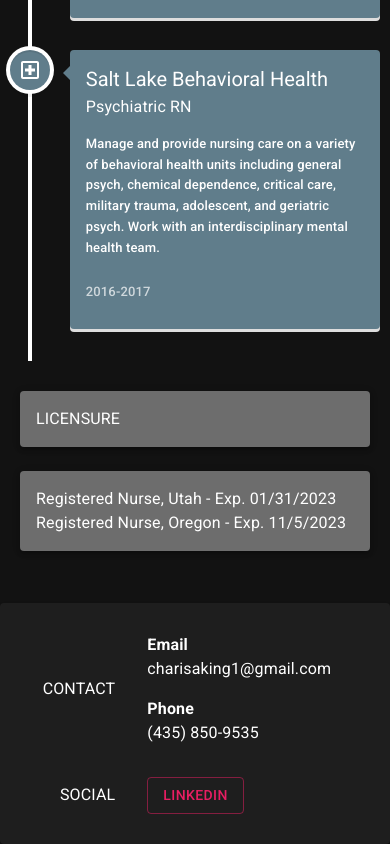
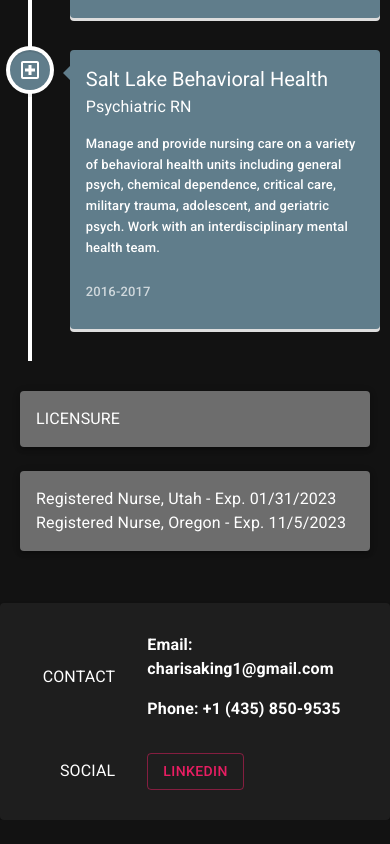
Before and after one commit to rickahlander/charisakingresume, a React (Create React App) app: page / in a window 390 px wide. Shown: the part 1549-2393 px from the top of the page. After the commit the page ends 2369 px from the top, so only its background shows below. Built offline with nearby package versions, Linux system fonts and the light colour scheme.

Commit message:
Obfusated email/phone

```diff
--- a/src/containers/Contact/index.jsx
+++ b/src/containers/Contact/index.jsx
@@ -6,6 +6,11 @@
 import Button from "@mui/material/Button";
 import openInNewTab from "../../utils/openInNewTab";
 import Box from "@mui/material/Box"
+import {UTF8ArrToStr, base64DecToArr} from "../../utils/Obfuscate"
+
+
+const email = "Y2hhcmlzYWtpbmcxQGdtYWlsLmNvbQ==";
+const phone = "KzEgKDQzNSkgODUwLTk1MzU=";
 
 const contact = () => (
   <Box sx={{ marginTop: "32px" }}>
@@ -15,12 +20,10 @@
           <Typography align="right">CONTACT</Typography>
         </Grid>
         <Grid item xs={8} sm={3}>
-          <Typography sx={{ fontWeight: 900 }}>Email</Typography>
-          <Typography>charisaking1@gmail.com</Typography>
+          <Typography sx={{ fontWeight: 900 }}>Email: {UTF8ArrToStr(base64DecToArr(email))}</Typography>
           <Typography sx={{ fontWeight: 900, marginTop: "16px" }}>
-            Phone
+            Phone: {UTF8ArrToStr(base64DecToArr(phone))}
           </Typography>
-          <Typography>(435) 850-9535</Typography>
         </Grid>
         <Grid item xs={4} sm={3}>
           <Typography align="right">SOCIAL</Typography>
--- /dev/null
+++ b/src/utils/Obfuscate.js
@@ -0,0 +1,160 @@
+export function b64ToUint6(nChr) {
+
+    return nChr > 64 && nChr < 91 ?
+      nChr - 65
+      : nChr > 96 && nChr < 123 ?
+        nChr - 71
+        : nChr > 47 && nChr < 58 ?
+          nChr + 4
+          : nChr === 43 ?
+            62
+            : nChr === 47 ?
+              63
+              :
+              0;
+
+  }
+
+  export function base64DecToArr(sBase64, nBlocksSize) {
+
+    var
+      sB64Enc = sBase64.replace(/[^A-Za-z0-9+/]/g, ""), nInLen = sB64Enc.length,
+      nOutLen = nBlocksSize ? Math.ceil((nInLen * 3 + 1 >> 2) / nBlocksSize) * nBlocksSize : nInLen * 3 + 1 >> 2, taBytes = new Uint8Array(nOutLen);
+
+    for (var nMod3, nMod4, nUint24 = 0, nOutIdx = 0, nInIdx = 0; nInIdx < nInLen; nInIdx++) {
+      nMod4 = nInIdx & 3;
+      nUint24 |= b64ToUint6(sB64Enc.charCodeAt(nInIdx)) << 6 * (3 - nMod4);
+      if (nMod4 === 3 || nInLen - nInIdx === 1) {
+        for (nMod3 = 0; nMod3 < 3 && nOutIdx < nOutLen; nMod3++, nOutIdx++) {
+          taBytes[nOutIdx] = (nUint24 >>> ((16 >>> nMod3) & 24)) & 255;
+        }
+        nUint24 = 0;
+
+      }
+    }
+
+    return taBytes;
+  }
+
+  /* Base64 string to array encoding */
+
+  export function uint6ToB64(nUint6) {
+
+    return nUint6 < 26 ?
+      nUint6 + 65
+      : nUint6 < 52 ?
+        nUint6 + 71
+        : nUint6 < 62 ?
+          nUint6 - 4
+          : nUint6 === 62 ?
+            43
+            : nUint6 === 63 ?
+              47
+              :
+              65;
+
+  }
+
+  export function base64EncArr(aBytes) {
+
+    var nMod3 = 2, sB64Enc = "";
+
+    for (var nLen = aBytes.length, nUint24 = 0, nIdx = 0; nIdx < nLen; nIdx++) {
+      nMod3 = nIdx % 3;
+      if (nIdx > 0 && (nIdx * 4 / 3) % 76 === 0) { sB64Enc += "\r\n"; }
+      nUint24 |= aBytes[nIdx] << ((16 >>> nMod3) & 24);
+      if (nMod3 === 2 || aBytes.length - nIdx === 1) {
+        sB64Enc += String.fromCharCode(uint6ToB64((nUint24 >>> 18) & 63), uint6ToB64((nUint24 >>> 12) & 63), uint6ToB64((nUint24 >>> 6) & 63), uint6ToB64(nUint24 & 63));
+        nUint24 = 0;
+      }
+    }
+
+    return sB64Enc.substr(0, sB64Enc.length - 2 + nMod3) + (nMod3 === 2 ? '' : nMod3 === 1 ? '=' : '==');
+
+  }
+
+  /* UTF-8 array to DOMString and vice versa */
+
+  export function UTF8ArrToStr(aBytes) {
+
+    var sView = "";
+
+    for (var nPart, nLen = aBytes.length, nIdx = 0; nIdx < nLen; nIdx++) {
+      nPart = aBytes[nIdx];
+      sView += String.fromCharCode(
+        nPart > 251 && nPart < 254 && nIdx + 5 < nLen ? /* six bytes */
+          /* (nPart - 252 << 30) may be not so safe in ECMAScript! So...: */
+          (nPart - 252) * 1073741824 + (aBytes[++nIdx] - 128 << 24) + (aBytes[++nIdx] - 128 << 18) + (aBytes[++nIdx] - 128 << 12) + (aBytes[++nIdx] - 128 << 6) + aBytes[++nIdx] - 128
+          : nPart > 247 && nPart < 252 && nIdx + 4 < nLen ? /* five bytes */
+            (nPart - 248 << 24) + (aBytes[++nIdx] - 128 << 18) + (aBytes[++nIdx] - 128 << 12) + (aBytes[++nIdx] - 128 << 6) + aBytes[++nIdx] - 128
+            : nPart > 239 && nPart < 248 && nIdx + 3 < nLen ? /* four bytes */
+              (nPart - 240 << 18) + (aBytes[++nIdx] - 128 << 12) + (aBytes[++nIdx] - 128 << 6) + aBytes[++nIdx] - 128
+              : nPart > 223 && nPart < 240 && nIdx + 2 < nLen ? /* three bytes */
+                (nPart - 224 << 12) + (aBytes[++nIdx] - 128 << 6) + aBytes[++nIdx] - 128
+                : nPart > 191 && nPart < 224 && nIdx + 1 < nLen ? /* two bytes */
+                  (nPart - 192 << 6) + aBytes[++nIdx] - 128
+                  : /* nPart < 127 ? */ /* one byte */
+                  nPart
+      );
+    }
+
+    return sView;
+
+  }
+
+  export function strToUTF8Arr(sDOMStr) {
+
+    var aBytes, nChr, nStrLen = sDOMStr.length, nArrLen = 0;
+
+    /* mapping... */
+
+    for (var nMapIdx = 0; nMapIdx < nStrLen; nMapIdx++) {
+      nChr = sDOMStr.charCodeAt(nMapIdx);
+      nArrLen += nChr < 0x80 ? 1 : nChr < 0x800 ? 2 : nChr < 0x10000 ? 3 : nChr < 0x200000 ? 4 : nChr < 0x4000000 ? 5 : 6;
+    }
+
+    aBytes = new Uint8Array(nArrLen);
+
+    /* transcription... */
+
+    for (var nIdx = 0, nChrIdx = 0; nIdx < nArrLen; nChrIdx++) {
+      nChr = sDOMStr.charCodeAt(nChrIdx);
+      if (nChr < 128) {
+        /* one byte */
+        aBytes[nIdx++] = nChr;
+      } else if (nChr < 0x800) {
+        /* two bytes */
+        aBytes[nIdx++] = 192 + (nChr >>> 6);
+        aBytes[nIdx++] = 128 + (nChr & 63);
+      } else if (nChr < 0x10000) {
+        /* three bytes */
+        aBytes[nIdx++] = 224 + (nChr >>> 12);
+        aBytes[nIdx++] = 128 + ((nChr >>> 6) & 63);
+        aBytes[nIdx++] = 128 + (nChr & 63);
+      } else if (nChr < 0x200000) {
+        /* four bytes */
+        aBytes[nIdx++] = 240 + (nChr >>> 18);
+        aBytes[nIdx++] = 128 + ((nChr >>> 12) & 63);
+        aBytes[nIdx++] = 128 + ((nChr >>> 6) & 63);
+        aBytes[nIdx++] = 128 + (nChr & 63);
+      } else if (nChr < 0x4000000) {
+        /* five bytes */
+        aBytes[nIdx++] = 248 + (nChr >>> 24);
+        aBytes[nIdx++] = 128 + ((nChr >>> 18) & 63);
+        aBytes[nIdx++] = 128 + ((nChr >>> 12) & 63);
+        aBytes[nIdx++] = 128 + ((nChr >>> 6) & 63);
+        aBytes[nIdx++] = 128 + (nChr & 63);
+      } else /* if (nChr <= 0x7fffffff) */ {
+        /* six bytes */
+        aBytes[nIdx++] = 252 + (nChr >>> 30);
+        aBytes[nIdx++] = 128 + ((nChr >>> 24) & 63);
+        aBytes[nIdx++] = 128 + ((nChr >>> 18) & 63);
+        aBytes[nIdx++] = 128 + ((nChr >>> 12) & 63);
+        aBytes[nIdx++] = 128 + ((nChr >>> 6) & 63);
+        aBytes[nIdx++] = 128 + (nChr & 63);
+      }
+    }
+
+    return aBytes;
+
+  }
```
